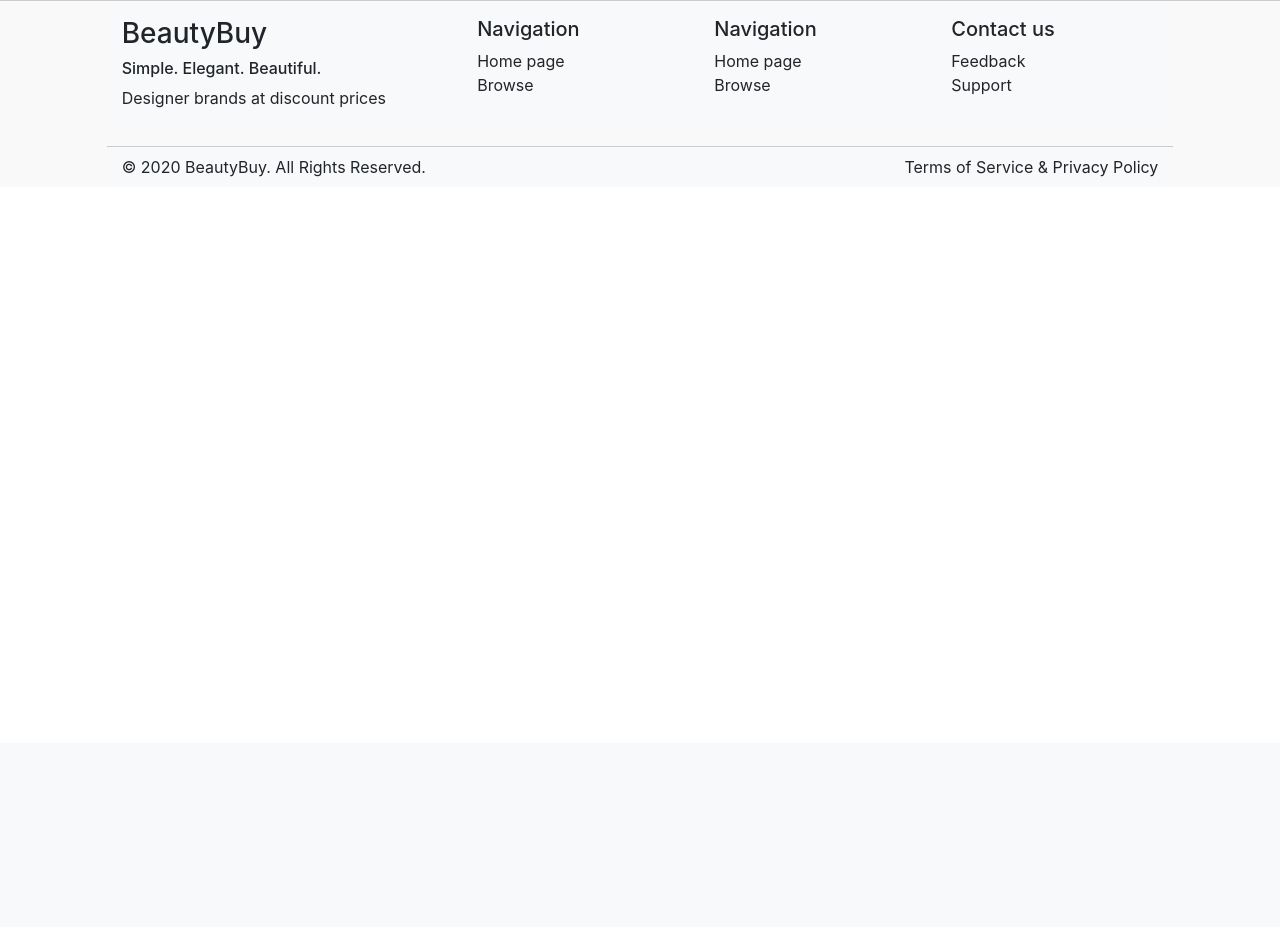
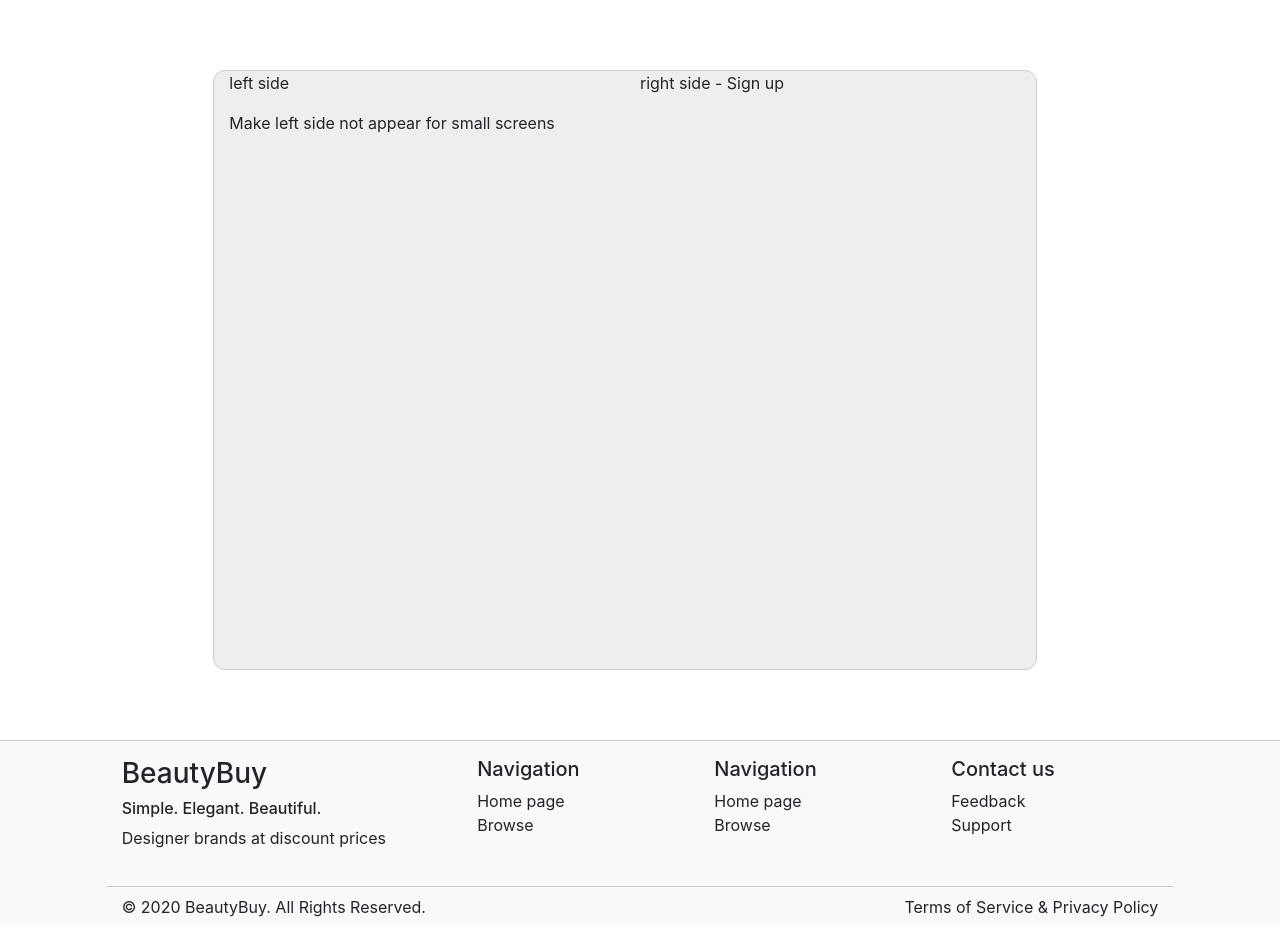
Before and after one commit to AlcornRyan/3172-ecommerce, a PHP site: page /index.php?page=signup in a window 1280 px wide. Shown: the part 57-984 px from the top of the page. Before the commit the page ends 234 px from the top, so only its background shows below. Run offline with PHP 8.4, Linux system fonts and the light colour scheme.

Commit message:
Set up file structure for signin and signup with basic front-end

```diff
--- /dev/null
+++ b/include/signup.php
@@ -0,0 +1,15 @@
+<div class="container-fluid SignUp">
+    <div class="row justify-content-center">
+
+        <!-- Sign up Centered Box -->
+        <div class="col-sm-8 col-md-8">
+        <?php
+
+            // Sign up Container
+            require_once('signup/signupCon.php');
+
+        ?>
+        </div>
+
+    </div>
+</div>
--- /dev/null
+++ b/include/signup/signupCon.php
@@ -0,0 +1,17 @@
+<!-- Sign in Centered Box -->
+<div class="row signUpBox">
+
+    <!-- Left Side -->
+    <div class="d-sm-block col-md-6">
+        <p>left side</p>
+        Make left side not appear for small screens
+    </div>
+
+    <!-- Right Side -->
+    <div class="col-sm-12 col-md-6">
+        <form>
+            right side - Sign up
+        </form>
+    </div>
+
+</div>
--- a/index.php
+++ b/index.php
@@ -16,6 +16,8 @@
 	<link rel="stylesheet" type="text/css" href="style/cardStyle.css">
 	<link rel="stylesheet" type="text/css" href="style/browse.css">
 	<link rel="stylesheet" type="text/css" href="style/product.css">
+	<link rel="stylesheet" type="text/css" href="style/signin.css">
+	<link rel="stylesheet" type="text/css" href="style/signup.css">
 	<link rel="stylesheet" type="text/css" href="style/footer.css">
   </head>
   <body>
@@ -50,6 +52,14 @@
 
 		require_once('include/product.php');
 
+	} else if ($_GET['page'] == "signin") { 			// page == signin
+
+		require_once('include/signin.php');
+
+	} else if ($_GET['page'] == "signup") { 			// page == signup
+
+		require_once('include/signup.php');
+
 	}
 
 
--- /dev/null
+++ b/style/signin.css
@@ -0,0 +1,13 @@
+.SignIn {
+    height: auto;
+    padding-top: 70px;
+    padding-bottom: 70px;
+}
+.signInBox {
+    width: 100%;
+    height: auto;
+    min-height: 600px;
+    background-color: #EEEEEE;
+    border: 1px solid #CCCCCC;
+    border-radius: 12px;
+}
--- /dev/null
+++ b/style/signup.css
@@ -0,0 +1,13 @@
+.SignUp {
+    height: auto;
+    padding-top: 70px;
+    padding-bottom: 70px;
+}
+.signUpBox {
+    width: 100%;
+    height: auto;
+    min-height: 600px;
+    background-color: #EEEEEE;
+    border: 1px solid #CCCCCC;
+    border-radius: 12px;
+}
```
Also changed, not shown: include/signin.php (added, +15 -0 lines), include/signin/signinCon.php (added, +17 -0 lines).
